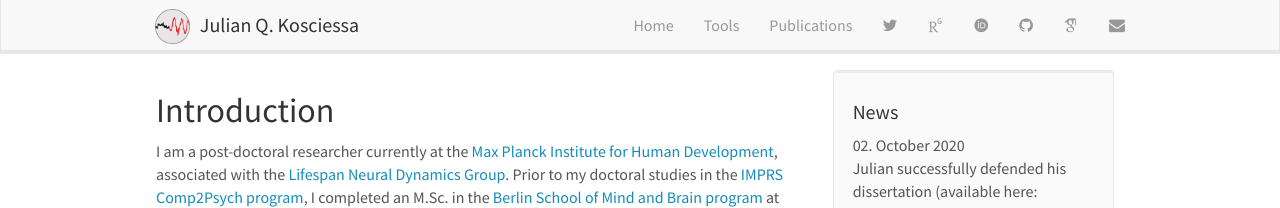
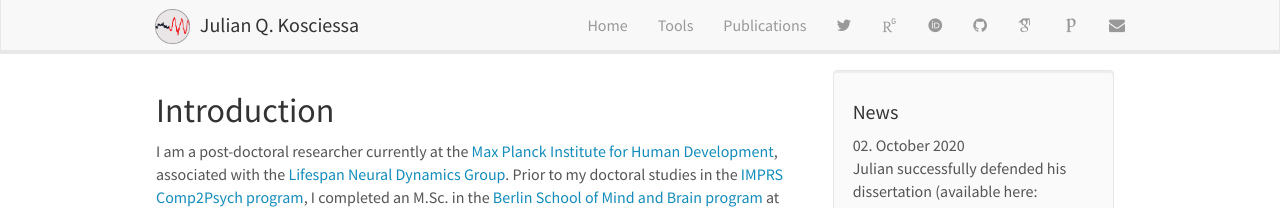
Before and after one commit to jkosciessa/jkosciessa.github.io, a Jekyll site: the page built from _pages/home.md, in a window 1280 px wide. Shown: the top 208 px of the page. Built offline with Jekyll 4.4.1, drawn with Linux system fonts in a browser that asks for light colours; nearby versions of some CDN libraries; some web fonts are replaced; comment, search, counter and statistics services are not loaded.

Commit message:
add Publons profile link in header

```diff
--- a/_includes/header.html
+++ b/_includes/header.html
@@ -27,6 +27,7 @@
 		<li><a href="https://orcid.org/0000-0002-4553-2794" class="menu-link" target="_blank"><i class="ai ai-orcid" aria-hidden="false" title='ORCID'></i></a></li>
 		<li><a href="https://github.com/jkosciessa" class="menu-link" target="_blank"><i class="fa fa-github" aria-hidden="false" title='Github'></i></a></li>
 		<li><a href="https://scholar.google.de/citations?user=cCY_YoUAAAAJ&hl" class="menu-link" target="_blank"><i class="ai ai-google-scholar" aria-hidden="false" title='Google Scholar'></i></a></li>
+		<li><a href="https://publons.com/researcher/3073643/julian-q-kosciessa/" class="menu-link" target="_blank"><i class="ai ai-publons" aria-hidden="false" title='Publons'></i></a></li>
 		<li><a href="mailto:kosciessa@mpib-berlin.mpg.de" class="menu-link" target="_blank"><i class="fa fa-envelope" aria-hidden="false" title='Contact'></i></a></li>
 	  </ul>
 	</div>
```
